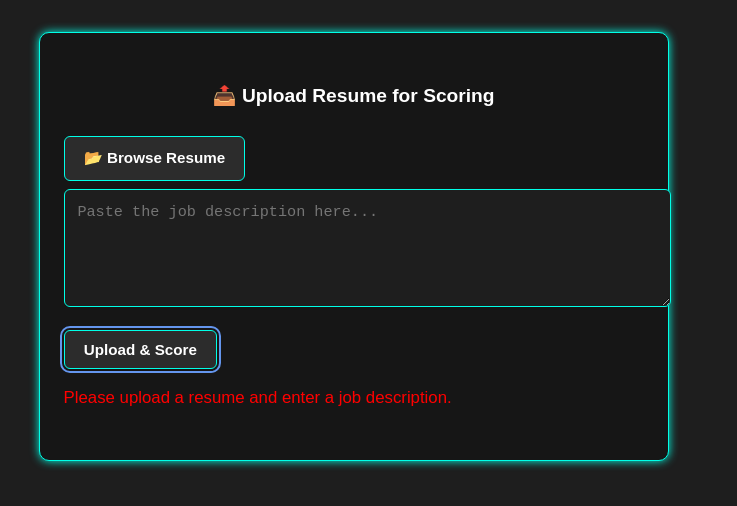
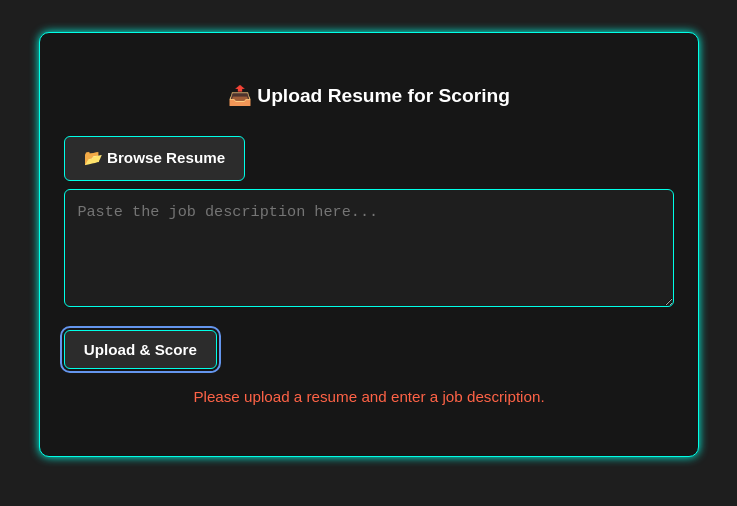
Before and after one commit to M10vir/hr-assistant, a React (Vite) app in the folder frontend/: page /resume-upload in a window 1280 px wide. Both pictures are taken after a click on the button "Upload & Score". Shown: the top 506 px of the page, without its empty margins (296-1033 px from the left). Built offline with nearby package versions, Linux system fonts and the light colour scheme.

Commit message:
♻️ UI refinements and functional updates for ResumeUploder components — verified modal styling, unified font sizing, improved UX

```diff
--- a/frontend/src/components/ResumeUploader.jsx
+++ b/frontend/src/components/ResumeUploader.jsx
@@ -38,9 +38,7 @@ const ResumeUploader = () => {
     <div style={containerStyle}>
       <h2 style={headingStyle}>📤 Upload Resume for Scoring</h2>
 
-      <label htmlFor="resumeFile" style={browseLabelStyle}>
-        📂 Browse Resume
-      </label>
+      <label htmlFor="resumeFile" style={browseLabelStyle}>📂 Browse Resume</label>
       <input
         id="resumeFile"
         type="file"
@@ -60,10 +58,10 @@ const ResumeUploader = () => {
 
       <button onClick={handleUpload} style={buttonStyle}>Upload & Score</button>
 
-      {error && <p style={{ color: 'red', marginTop: '1rem' }}>{error}</p>}
+      {error && <p style={errorStyle}>{error}</p>}
 
       {result && (
-        <div style={resultBoxStyle}>
+        <div style={resultContainerStyle}>
           <h3 style={resultTitleStyle}>✅ Scoring Result for: {result.filename}</h3>
           <ul style={scoreListStyle}>
             <li><strong>Relevance Score:</strong> {result.scores.relevance_score}</li>
@@ -72,7 +70,9 @@ const ResumeUploader = () => {
           </ul>
           <details>
             <summary style={summaryStyle}>📄 Resume Excerpt</summary>
-            <pre style={{ whiteSpace: 'pre-wrap', marginTop: '0.5rem', color: '#ccc' }}>{result.excerpt}</pre>
+            <div style={excerptWrapper}>
+              <pre style={excerptText}>{result.excerpt}</pre>
+            </div>
           </details>
         </div>
       )}
@@ -80,13 +80,13 @@ const ResumeUploader = () => {
   );
 };
 
-// 🎨 Unified Styling
+// 🎨 Styling
 
 const containerStyle = {
   backgroundColor: '#161616',
   padding: '2rem 1.5rem',
   borderRadius: '10px',
-  maxWidth: '580px',
+  maxWidth: '700px',
   width: '100%',
   margin: '0 auto',
   color: '#fff',
@@ -99,7 +99,6 @@ const headingStyle = {
   fontSize: '1.2rem',
   marginBottom: '1.5rem',
   fontWeight: '600',
-  color: '#fff',
   textAlign: 'center'
 };
 
@@ -130,7 +129,7 @@ const textareaStyle = {
   border: '1px solid #00ffe7',
   borderRadius: '6px',
   padding: '0.8rem',
-  width: '100%',
+  width: '95.5%',
   fontSize: '0.95rem',
   resize: 'vertical'
 };
@@ -148,18 +147,28 @@ const buttonStyle = {
   marginTop: '1rem'
 };
 
-const resultBoxStyle = {
+const errorStyle = {
+  color: 'tomato',
+  marginTop: '1rem',
+  fontSize: '0.95rem',
+  textAlign: 'center'
+};
+
+const resultContainerStyle = {
   marginTop: '2rem',
   padding: '1rem',
+  borderRadius: '8px',
+  backgroundColor: '#1e1e1e',
   border: '1px solid #00ffe7',
-  borderRadius: '8px',
-  backgroundColor: '#1e1e1e'
+  maxWidth: '100%',
+  overflowX: 'auto'
 };
 
 const resultTitleStyle = {
   fontSize: '1.1rem',
   color: '#00ffe7',
-  marginBottom: '0.8rem'
+  marginBottom: '0.8rem',
+  textAlign: 'center'
 };
 
 const scoreListStyle = {
@@ -175,4 +184,20 @@ const summaryStyle = {
   cursor: 'pointer'
 };
 
+const excerptWrapper = {
+  marginTop: '0.5rem',
+  backgroundColor: '#000',
+  padding: '1rem',
+  borderRadius: '6px',
+  border: '1px solid #333',
+  overflowX: 'auto',
+  maxWidth: '100%'
+};
+
+const excerptText = {
+  whiteSpace: 'pre-wrap',
+  fontSize: '0.95rem',
+  color: '#ccc'
+};
+
 export default ResumeUploader;
```
